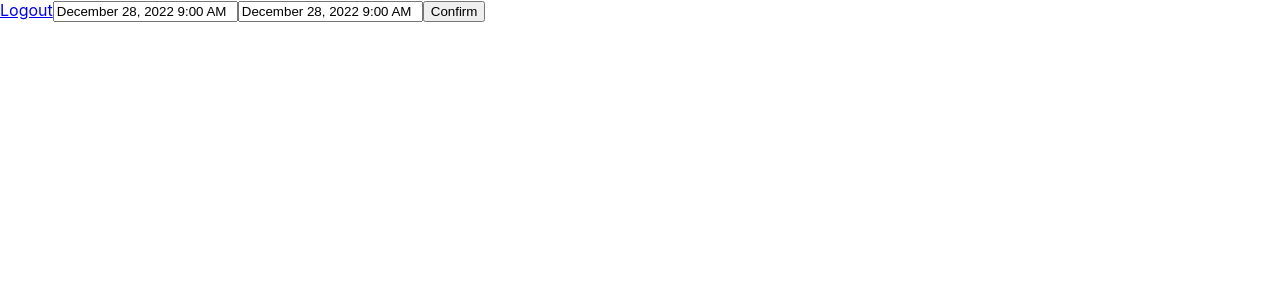
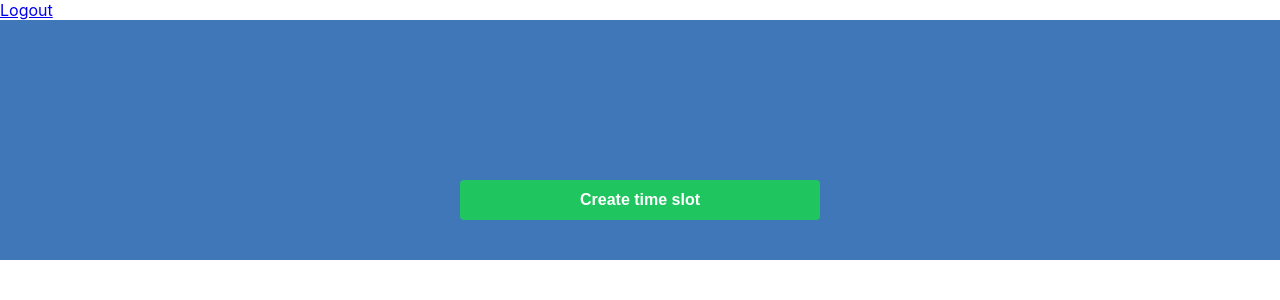
Before and after one commit to senichek/lesson-scheduler-front, a React (Create React App) app: page /admindashboard in a window 1280 px wide. Shown: the top 300 px of the page. Built offline with nearby package versions, Linux system fonts and the light colour scheme.

Commit message:
Styles and confirmation for lesson creation

```diff
--- a/package.json
+++ b/package.json
@@ -14,6 +14,7 @@
     "react-redux": "^8.0.5",
     "react-router-dom": "^6.6.1",
     "react-scripts": "5.0.1",
+    "react-toastify": "^9.1.1",
     "redux": "^4.2.0",
     "sass": "^1.57.1",
     "web-vitals": "^2.1.4"
--- a/src/App.js
+++ b/src/App.js
@@ -3,6 +3,9 @@ import { useEffect } from 'react';
 import { useDispatch, useSelector } from 'react-redux';
 import { setUser } from './store/actions';
 import './App.css';
+import { ToastContainer } from 'react-toastify';
+import 'react-toastify/dist/ReactToastify.css';
+
 import AdminDashBoard from './components/adminDashBoard/AdminDashBoard';
 import Login from './components/login/Login';
 import Header from './components/header/Header';
@@ -27,6 +30,7 @@ function App() {
         <Route path='/' element={<Login />} />
         <Route path='/admindashboard' element={<AdminDashBoard />} />
       </Routes>
+      <ToastContainer />
     </>
   );
 }
--- a/src/components/adminDashBoard/AdminDashBoard.js
+++ b/src/components/adminDashBoard/AdminDashBoard.js
@@ -5,12 +5,15 @@ import setMinutes from "date-fns/setMinutes";
 import { setStartEnd, createLesson } from "../../store/actions";
 import { useDispatch } from 'react-redux';
 import moment from "moment/moment";
+import './style.scss';
 
 import "react-datepicker/dist/react-datepicker.css";
 
 const AdminDashBoard = () => {
 
     const dispatch = useDispatch();
+
+    const [showDatePicker, setShowDatePicker] = useState(false); // Shows/hides the datetime picker
 
     // https://reactdatepicker.com/#example-filter-times
     const [startDate, setStartDate] = useState(
@@ -29,6 +32,7 @@ const AdminDashBoard = () => {
       };
 
     const confirmDateTime = () => {
+        setShowDatePicker(!showDatePicker); // Close the date picker
         console.log("confirmDateTime was called with the following dates:")
         // Transforming dates into times stamps using https://momentjs.com/
         const start = moment(startDate).format().substring(0, 16);
@@ -40,6 +44,11 @@ const AdminDashBoard = () => {
     }
     return (
         <>
+        <div className="create_slot__container">
+          <button className="create_slot__btn" onClick={() => setShowDatePicker(!showDatePicker)}>Create time slot</button>
+        </div>
+          {showDatePicker && (
+            <div className="create_slot__datepicker_container">
             <DatePicker
             selected={startDate}
             onChange={(date) => setStartDate(date)}
@@ -54,7 +63,9 @@ const AdminDashBoard = () => {
             filterTime={filterPassedTime}
             dateFormat="MMMM d, yyyy h:mm aa"
             />
-            <button onClick={confirmDateTime}>Confirm</button>
+            <button className="create_slot__confirm_btn" onClick={confirmDateTime}>Confirm</button>
+            </div>
+          )}
         </>
     );
 }
--- /dev/null
+++ b/src/components/adminDashBoard/style.scss
@@ -0,0 +1,50 @@
+@use "../../styles/vars";
+
+.create_slot {
+  &__container {
+    background-color: vars.$primary_color;
+    height: 15rem;
+    text-align: center;
+  }
+
+  &__btn {
+    width: 22.5rem;
+    height: 2.5rem;
+    border-radius: 4px;
+    background-color: vars.$secondary_color;
+    margin-top: 10rem;
+    font-size: 1rem;
+    font-weight: bold;
+    color: white;
+    border: none;
+  }
+
+  &__datepicker_container {
+    text-align: center;
+    padding-top: 2rem;
+  }
+
+  &__confirm_btn {
+    width: 17rem;
+    height: 2.5rem;
+    border-radius: 4px;
+    background-color: vars.$primary_color;
+    margin-top: 1rem;
+    font-size: 1rem;
+    font-weight: bold;
+    color: white;
+    border: none;
+  }
+}
+
+// overwrite datepicker appearence a bit
+input {
+  width: 17rem;
+  height: 2rem;
+  border-radius: 5px;
+  border: solid 2px vars.$input_field_border_color;
+  background-color: vars.$input_field_background_color;
+  margin-bottom: 0.5rem;
+  padding-left: 1rem;
+  font-size: 1rem;
+}
--- a/src/middleware/lessonCRUD.js
+++ b/src/middleware/lessonCRUD.js
@@ -1,8 +1,10 @@
 import axios from 'axios';
+import { toast } from 'react-toastify';
 import { API_BASE_URL } from '../constants';
 import { CREATE_LESSON } from '../store/actions';
 
 const lessonCRUD = (store) => (next) => async (action) => {
+    debugger
     switch (action.type) {
     case CREATE_LESSON: {
         const state = store.getState();
@@ -15,6 +17,18 @@ const lessonCRUD = (store) => (next) => async (action) => {
                     Authorization: `Bearer ${token}`
                 }
             });
+
+            if (data.id) {
+                toast.success("Time slot has been created", {
+                    position: "bottom-center",
+                    autoClose: 5000,
+                    hideProgressBar: false,
+                    closeOnClick: true,
+                    pauseOnHover: true,
+                    draggable: true,
+                    progress: undefined,
+                });
+            }
             //store.dispatch(setUser(data));
         } catch (error) {
             console.log(error);
```
Also changed, not shown: 1 other file (tests, documents, lock files or other folders).
